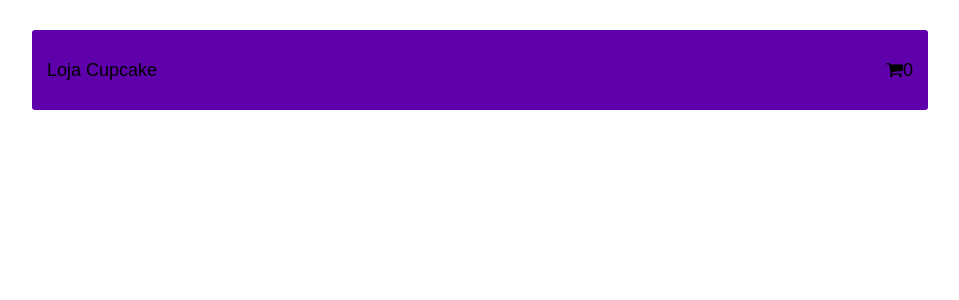
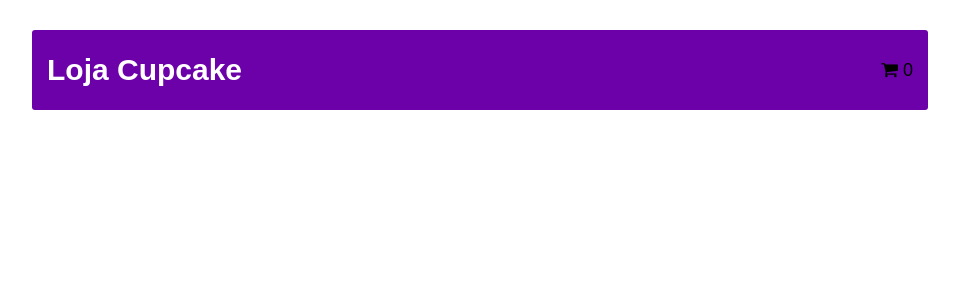
Before and after one commit to GabrielRibeiroNS/Loja-Virtual-Cupcake, a PHP site: page /s1/cart/index.php in a window 1280 px wide. Shown: the top 300 px of the page, without its empty margins (160-1119 px from the left). Run offline with PHP 8.4, Linux system fonts and the light colour scheme; some libraries are stand-ins or nearby versions.

Commit message:
atualization

```diff
--- a/cart/index.php
+++ b/cart/index.php
@@ -9,7 +9,7 @@ require('./sheep_core/config.php');
     <meta charset="UTF-8">
     <meta name="viewport" content="width=device-width, initial-scale=1.0">
     <title>vendacupcake.com.br - Gabriel Ribeiro</title>
-    <link rel="stylesheet" href="assets/css/style.css">
+    <link rel="stylesheet" href="../style.css">
     <link rel="stylesheet" href="https://cdnjs.cloudflare.com/ajax/libs/font-awesome/4.7.0/css/font-awesome.min.css">
 </head>
 <body>
@@ -19,9 +19,10 @@ require('./sheep_core/config.php');
         <p class="logo">Loja Cupcake</p>
         <div class="cart">
             <!--- Logo Carrinho de Compras Font Awesome --->
-            <p><i class="fa fa-shopping-cart"></i>0</p>
+            <p><i class="fa fa-shopping-cart"></i> 0 </p>
         </div>
     </div>
+
     <!--- Fim do Topo Site --->
 
 </body>
--- a/cart/assets/css/style.css
+++ b/style.css
@@ -16,7 +16,7 @@ body{
 .header{
     width: 70%;
     height: 80px;
-    background-color: #5e01aa;
+    background-color: #6c01aa;
     display: flex;
     margin: 30px 0;
     padding: 15px;
@@ -24,3 +24,9 @@ body{
     justify-content: space-between;
     align-items: center;
 }
+
+.header .logo{
+    font-size: 30px;
+    font-weight: bold;
+    color: #fff;
+}
```
